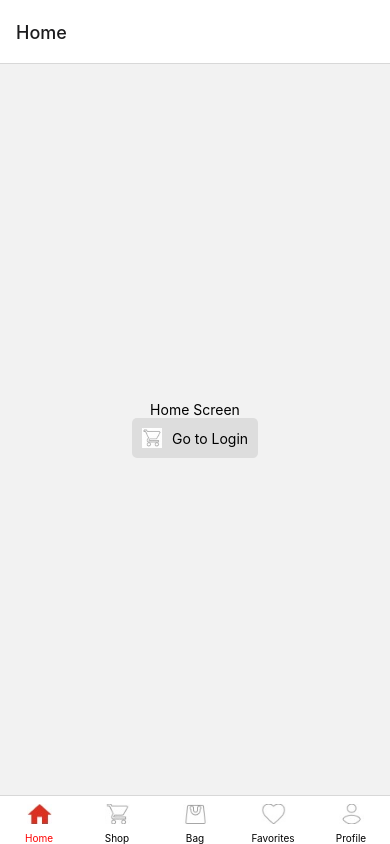
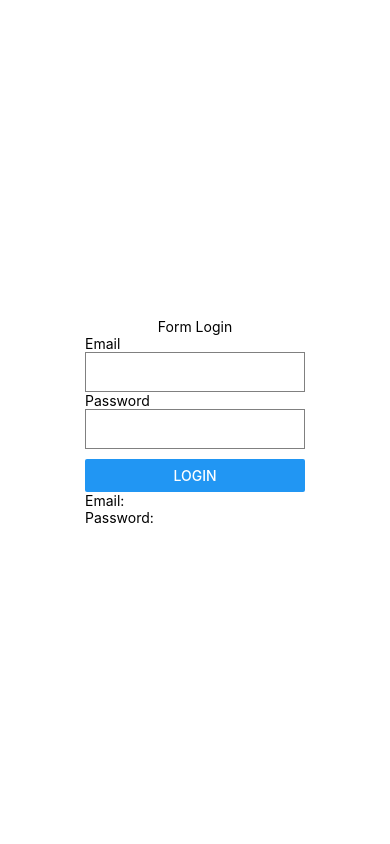
Before and after one commit to NurFajar12345/Nur-Fajar-105841101121-lab1, a React Native app: screen / in a window 390 px wide. Built offline with nearby package versions, Linux system fonts and the light colour scheme.

Commit message:
UseHook Data & On Change

```diff
--- a/App.js
+++ b/App.js
@@ -1,114 +1,44 @@
-import * as React from 'react';
-import { View, Text, Image, TouchableOpacity } from 'react-native';
-import { NavigationContainer } from '@react-navigation/native';
-import { createNativeStackNavigator } from '@react-navigation/native-stack';
-import LoginPage from './pages/HalamanLogin';
-import { createBottomTabNavigator } from '@react-navigation/bottom-tabs';
-import ProfileScreen from './pages/Profile'; // Import the ProfileScreen
-
-// Dummy components for new tabs
-function BagScreen() {
+import { StyleSheet, Text, View, TextInput, Button } from 'react-native'
+import React, { useState } from 'react'
+const App = () => {
+  const [formLogin, setForm] = useState({
+    username: '',
+    email: '',
+    password: ''
+  })
+  const onSubmit = () => {
+    if (formLogin.email === 'unismuh'
+      && formLogin.password === 'unismuh') {
+      alert('Login Berhasil')
+    } else {
+      alert('Login Gagal')
+    }
+  }
   return (
-    <View style={{ flex: 1, alignItems: 'center', justifyContent: 'center' }}>
-      <Text>Bag Screen</Text>
+    <View style={{ flex: 1, justifyContent: 'center', alignItems: 'center' }}>
+      <Text>Form Login</Text>
+      <View>
+        <Text>Email</Text>
+        <TextInput
+          style={{ height: 40, borderColor: 'gray', borderWidth: 1 }}
+          onChangeText={(hasil) => setForm({ ...formLogin, email: hasil })}
+          value={formLogin.email}
+        />
+        <Text>Password</Text>
+        <TextInput
+          style={{ height: 40, borderColor: 'gray', borderWidth: 1 }}
+          onChangeText={(text) => setForm({ ...formLogin, password: text })}
+          value={formLogin.password}
+        />
+        <View style={{ marginTop: 10 }}>
+          <Button title="Login" onPress={onSubmit} />
+        </View>
+        <View>
+          <Text>Email: {formLogin.email}</Text>
+          <Text>Password: {formLogin.password}</Text>
+        </View>
+      </View>
     </View>
-  );
+  )
 }
-
-function FavoritesScreen() {
-  return (
-    <View style={{ flex: 1, alignItems: 'center', justifyContent: 'center' }}>
-      <Text>Favorites Screen</Text>
-    </View>
-  );
-}
-
-const Tab = createBottomTabNavigator();
-
-function MyTabs() {
-  return (
-    <Tab.Navigator
-      screenOptions={({ route }) => ({
-        tabBarIcon: ({ focused }) => {
-          let iconName;
-          if (route.name === 'Home') {
-            iconName = focused ? require('./assets/home.merah.png') : require('./assets/home.putih.png');
-          } else if (route.name === 'Login') {
-            iconName = focused ? require('./assets/shop.merah.png') : require('./assets/shop.putih.png');
-          } else if (route.name === 'Bag') {
-            iconName = focused ? require('./assets/bag.merah.png') : require('./assets/bag.putih.png');
-          } else if (route.name === 'Favorites') {
-            iconName = focused ? require('./assets/favorites.merah.png') : require('./assets/favorites.putih.png');
-          } else if (route.name === 'Profile') {
-            iconName = focused ? require('./assets/profile.merah.png') : require('./assets/profile.putih.png');
-          }
-          return <Image source={iconName} style={{ width: 25, height: 20 }} />;
-        },
-        tabBarLabel: ({ focused }) => {
-          let label;
-          if (route.name === 'Home') {
-            label = 'Home';
-          } else if (route.name === 'Login') {
-            label = 'Shop';
-          } else if (route.name === 'Bag') {
-            label = 'Bag';
-          } else if (route.name === 'Favorites') {
-            label = 'Favorites';
-          } else if (route.name === 'Profile') {
-            label = 'Profile';
-          }
-          return (
-            <Text style={{ color: focused ? 'red' : 'black', fontSize: 10 }}>
-              {label}
-            </Text>
-          );
-        },
-      })}
-    >
-      <Tab.Screen name="Home" component={HomeScreen} />
-      <Tab.Screen name="Login" component={LoginPage} />
-      <Tab.Screen name="Bag" component={BagScreen} />
-      <Tab.Screen name="Favorites" component={FavoritesScreen} />
-      <Tab.Screen name="Profile" component={ProfileScreen} />
-    </Tab.Navigator>
-  );
-}
-
-function HomeScreen({ navigation }) {
-  return (
-    <View style={{ flex: 1, alignItems: 'center', justifyContent: 'center' }}>
-      <Text>Home Screen</Text>
-      <TouchableOpacity
-        style={{
-          flexDirection: 'row',
-          alignItems: 'center',
-          padding: 10,
-          backgroundColor: '#DDDDDD',
-          borderRadius: 5,
-        }}
-        onPress={() => navigation.navigate('Login')}
-      >
-        <Image
-          source={require('./assets/shop.putih.png')}
-          style={{ width: 20, height: 20, marginRight: 10 }}
-        />
-        <Text>Go to Login</Text>
-      </TouchableOpacity>
-    </View>
-  );
-}
-
-const Stack = createNativeStackNavigator();
-
-function App() {
-  return (
-    <NavigationContainer>
-      <Stack.Navigator screenOptions={{ headerShown: false }}>
-        <Stack.Screen name="Home" component={MyTabs} />
-        <Stack.Screen name="Login" component={LoginPage} />
-      </Stack.Navigator>
-    </NavigationContainer>
-  );
-}
-
-export default App;
+export default App
```
Also changed, not shown: useHook.js (added, +114 -0 lines).
